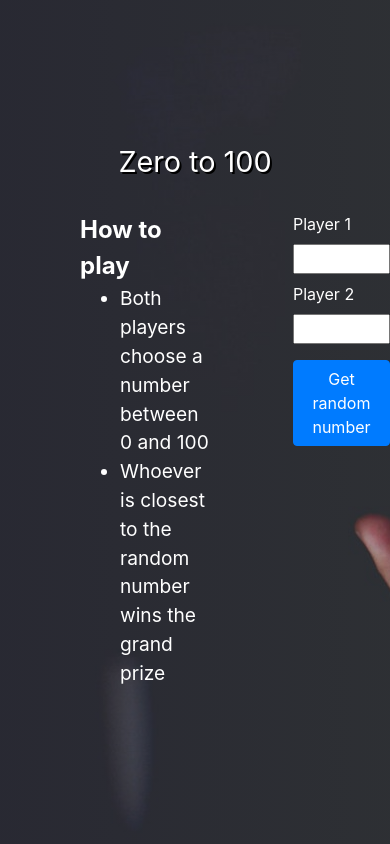
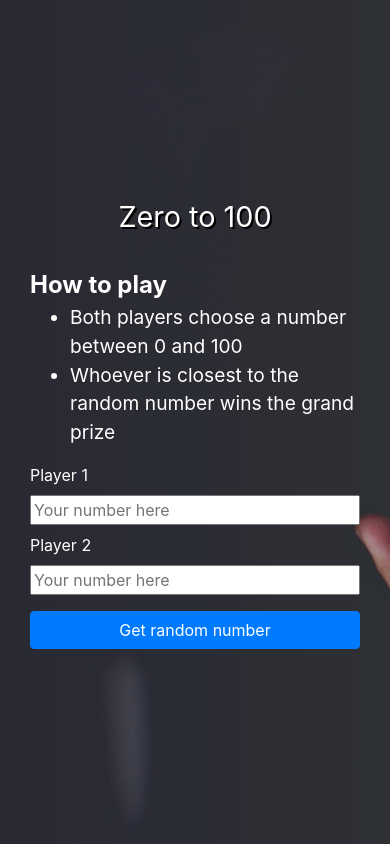
Before and after one commit to Wesssz/angular-zero-to-hundred, an Angular app: page / in a window 390 px wide. Built offline with nearby package versions, Linux system fonts and the light colour scheme.

Commit message:
Fixed first mobile layout

```diff
--- a/src/app/app.component.css
+++ b/src/app/app.component.css
@@ -2,10 +2,6 @@
   font-size: 1.8em;
   padding-bottom: 1em;
   text-shadow: 2px 2px black;
-}
-
-.app-text-container {
-  padding: 0em 5em;
 }
 
 .app-text-title {
--- a/src/app/app.component.html
+++ b/src/app/app.component.html
@@ -1,6 +1,6 @@
-<div class="d-flex flex-column align-items-center">
-  <div class="app-title">Zero to 100</div>
-  <div class="d-flex">
+<div class="container">
+  <div class="col mx-auto text-center app-title">Zero to 100</div>
+  <div class="container">
     <div class="d-flex flex-column justify-content-center app-text-container">
       <div class="app-text-title">How to play</div>
       <ul class="app-text">
@@ -20,6 +20,7 @@
         [(ngModel)]="player1num"
         min="0"
         max="100"
+        placeholder="Your number here"
       />
       <label for="Player 2">Player 2</label>
       <input
@@ -28,6 +29,7 @@
         [(ngModel)]="player2num"
         min="0"
         max="100"
+        placeholder="Your number here"
       />
       <button
         (click)="submitHandler()"
```
